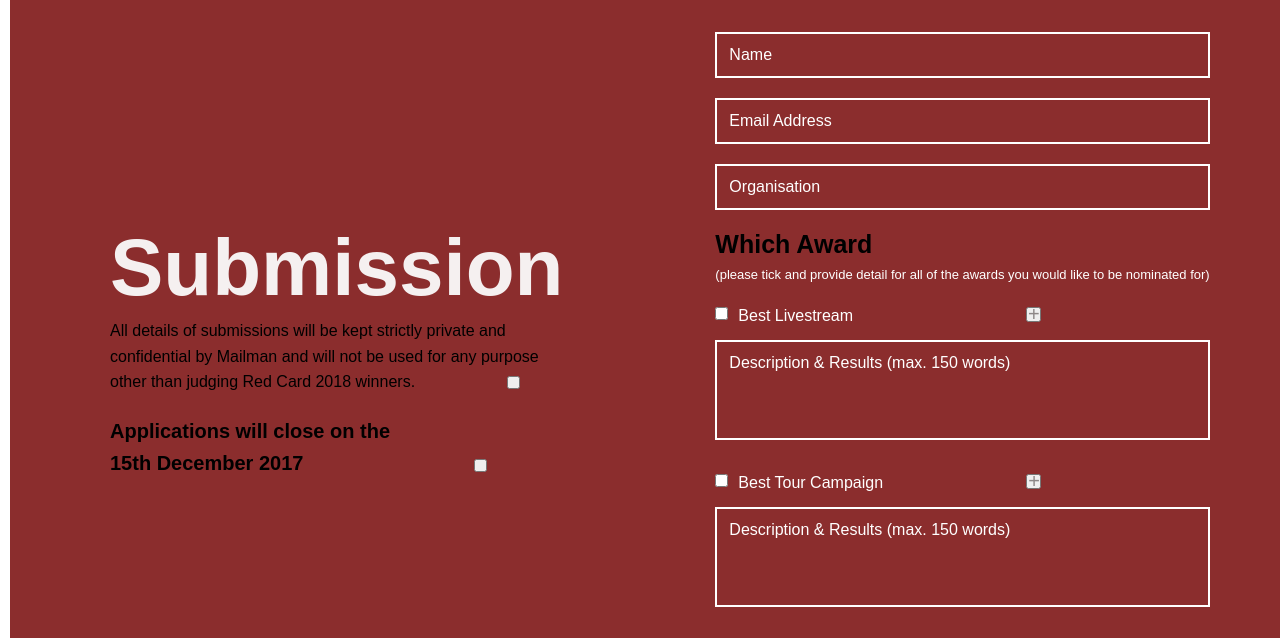
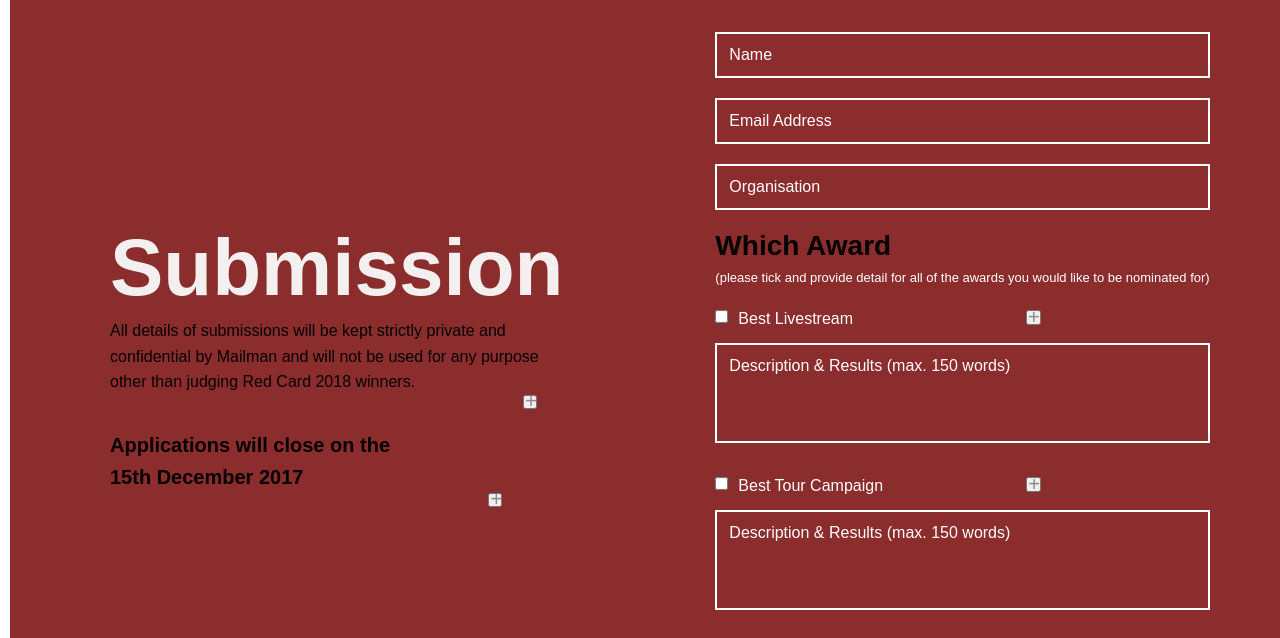
Before and after one commit to Iqragul08/Task3-, a plain HTML site: page index1.html in a window 1280 px wide. Shown: the part 117-755 px from the top of the page. Drawn offline with Linux system fonts and the light colour scheme.

Commit message:
Updated index1.html

```diff
--- a/index1.html
+++ b/index1.html
@@ -61,10 +61,15 @@
     .leftbox p  button{
          margin: 0px;
             padding: 0px;
-            height: 13px;
-            width: 13px;
+            height: 14px;
+            width: 14px;
             margin-top: 0px;
-            margin-left: 20%;
+            margin-left: 95%;
+             font-size: 20px;
+            display: flex;
+            align-items: center;
+            align-content: center;
+            color: #8d8787;
 
      }
 
@@ -72,14 +77,20 @@
 
         .leftbox p strong {
             font-size: 20px;
+             font-weight: 900;
         }
 
         .leftbox p strong button{
          margin: 0px;
             padding: 0px;
-            height: 13px;
-            width: 13px;
-            margin-left: 38%;
+            height: 14px;
+            width: 14px;
+            margin-left: 87%;
+             font-size: 20px;
+            display: flex;
+            align-items: center;
+            align-content: center;
+            color: #8d8787;
      }
 
 
@@ -114,9 +125,9 @@
         }
 
         label {
-            font-weight: bolder;
+             font-weight: 900;
             margin-bottom: 8px;
-            font-size: 25px;
+            font-size: 28px;
             display: block;
         }
 
@@ -262,10 +273,10 @@
                     All details of submissions will be kept strictly private and <br> confidential by Mailman and will
                     not be
                     used for any purpose <br> other than judging Red Card 2018 winners.
-                    <button></button>
+                    <button>+</button>
                 </p>
 
-                <p><strong>Applications will close on the <br> 15th December 2017  <button> </button> </strong></p>
+                <p><strong>Applications will close on the <br> 15th December 2017  <button>+</button> </strong></p>
 
 
 
```
